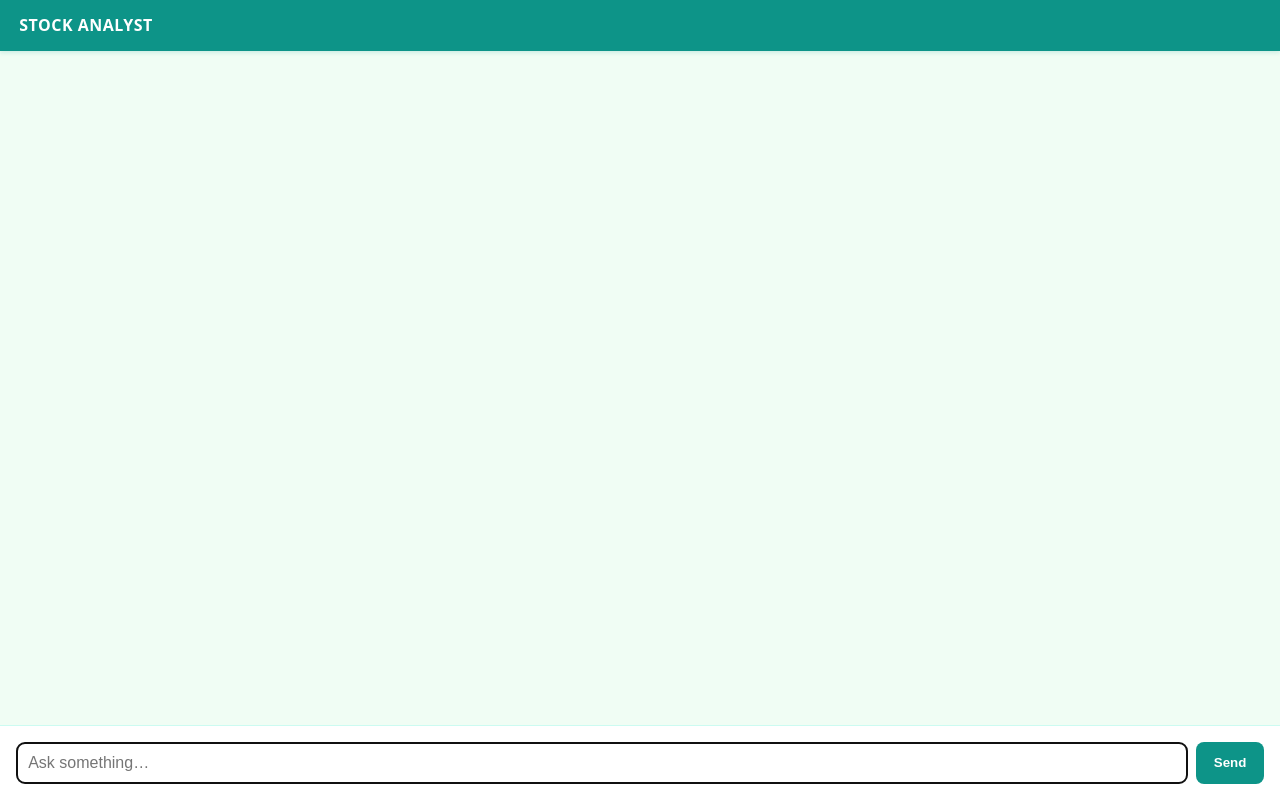
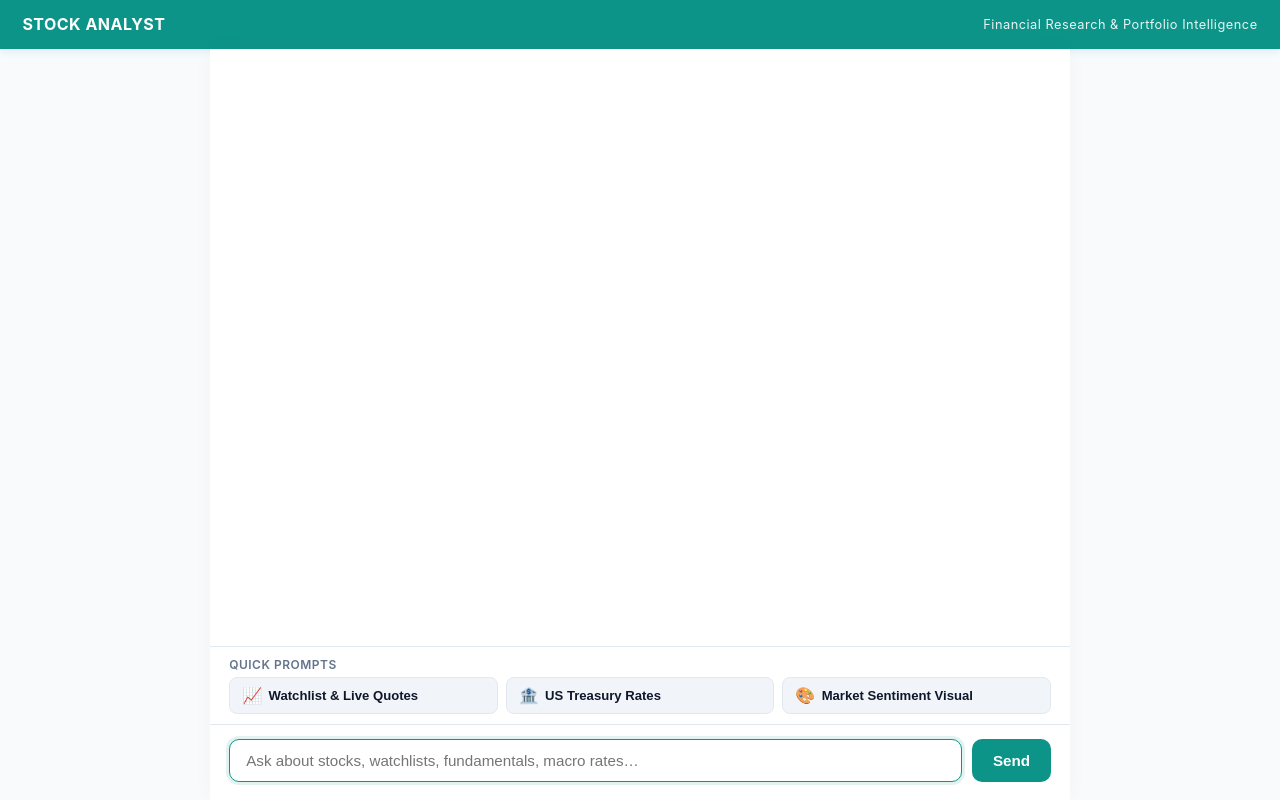
Before and after one commit to nasa7733/buildwithgemini-stock-analyst, a plain HTML site: page frontend/static/index.html in a window 1280 px wide. Drawn offline with nearby package versions, Linux system fonts and the light colour scheme.

Commit message:
Add clickable example prompt pills and polished dialogue layout with avatars

```diff
--- a/frontend/static/index.html
+++ b/frontend/static/index.html
@@ -8,57 +8,277 @@
      corp network), icons fall back to showing their name as text. -->
 <link rel="stylesheet" href="https://fonts.googleapis.com/css2?family=Material+Symbols+Outlined">
 <style>
-  :root { --accent:#0d9488; --accent-hover:#0f766e; --bg:#f0fdf4; --border:#ccfbf1; }
+  :root {
+    --accent:#0d9488;
+    --accent-hover:#0f766e;
+    --accent-light:#ccfbf1;
+    --accent-glow:rgba(13,148,136,0.12);
+    --bg:#f8fafc;
+    --chat-bg:#ffffff;
+    --border:#e2e8f0;
+    --text-primary:#0f172a;
+    --text-secondary:#64748b;
+  }
   * { box-sizing:border-box; }
-  body { margin:0; font-family:system-ui,sans-serif; background:var(--bg); display:flex; flex-direction:column; height:100vh; }
-  header { background:var(--accent); color:#fff; padding:.9rem 1.2rem; font-weight:700; letter-spacing:0.5px; box-shadow:0 2px 4px rgba(13,148,136,0.15); }
-  #log { flex:1; overflow-y:auto; padding:1.2rem; max-width:780px; width:100%; margin:0 auto; }
-  .msg { margin:.6rem 0; }
-  .msg.user { text-align:right; }
-  .bubble { display:inline-block; padding:.6rem .9rem; border-radius:12px; background:#fff; border:1px solid var(--border); text-align:left; max-width:90%; white-space:pre-wrap; }
-  .msg.user .bubble { background:var(--accent); color:#fff; border:none; }
+  body {
+    margin:0;
+    font-family:-apple-system,BlinkMacSystemFont,"Segoe UI",Roboto,Helvetica,Arial,sans-serif;
+    background:var(--bg);
+    display:flex;
+    flex-direction:column;
+    height:100vh;
+    color:var(--text-primary);
+  }
+  header {
+    background:var(--accent);
+    color:#fff;
+    padding:0.9rem 1.4rem;
+    font-weight:700;
+    letter-spacing:0.5px;
+    box-shadow:0 2px 8px var(--accent-glow);
+    display:flex;
+    align-items:center;
+    justify-content:space-between;
+  }
+  header .tagline {
+    font-size:0.8rem;
+    font-weight:400;
+    opacity:0.9;
+  }
+  .chat-container {
+    flex:1;
+    display:flex;
+    flex-direction:column;
+    max-width:860px;
+    width:100%;
+    margin:0 auto;
+    overflow:hidden;
+    background:var(--chat-bg);
+    box-shadow:0 0 20px rgba(0,0,0,0.03);
+  }
+  #log {
+    flex:1;
+    overflow-y:auto;
+    padding:1.4rem;
+    display:flex;
+    flex-direction:column;
+    gap:1rem;
+  }
+  .msg {
+    display:flex;
+    gap:0.75rem;
+    align-items:flex-start;
+    animation:fadeIn 0.2s ease-in-out;
+  }
+  @keyframes fadeIn {
+    from { opacity:0; transform:translateY(4px); }
+    to { opacity:1; transform:translateY(0); }
+  }
+  .msg.user {
+    flex-direction:row-reverse;
+  }
+  .avatar {
+    width:34px;
+    height:34px;
+    border-radius:50%;
+    display:flex;
+    align-items:center;
+    justify-content:center;
+    font-size:0.9rem;
+    font-weight:600;
+    flex-shrink:0;
+  }
+  .msg.agent .avatar {
+    background:var(--accent-light);
+    color:var(--accent);
+    border:1px solid rgba(13,148,136,0.3);
+  }
+  .msg.user .avatar {
+    background:var(--accent);
+    color:#fff;
+  }
+  .bubble {
+    display:inline-block;
+    padding:0.75rem 1rem;
+    border-radius:14px;
+    background:#fff;
+    border:1px solid var(--border);
+    text-align:left;
+    max-width:85%;
+    white-space:pre-wrap;
+    line-height:1.5;
+    box-shadow:0 1px 2px rgba(0,0,0,0.04);
+  }
+  .msg.user .bubble {
+    background:var(--accent);
+    color:#fff;
+    border:none;
+    border-bottom-right-radius:4px;
+  }
+  .msg.agent .bubble {
+    border-bottom-left-radius:4px;
+  }
   /* When the reply is an A2UI card, drop the bubble chrome so the card stands alone. */
-  .bubble.rich { background:transparent; border:none; padding:0; max-width:100%; white-space:normal; }
-  form { display:flex; gap:.5rem; padding:1rem; border-top:1px solid var(--border); background:#fff; }
-  input { flex:1; padding:.7rem; border:1px solid var(--border); border-radius:8px; font-size:1rem; }
-  button { padding:.7rem 1.1rem; border:none; border-radius:8px; background:var(--accent); color:#fff; font-weight:600; cursor:pointer; }
+  .bubble.rich { background:transparent; border:none; padding:0; max-width:100%; white-space:normal; box-shadow:none; }
+
+  /* Example Prompt Suggestions Row */
+  .suggestions-wrapper {
+    padding:0.6rem 1.2rem;
+    background:var(--chat-bg);
+    border-top:1px solid var(--border);
+    display:flex;
+    flex-direction:column;
+    gap:0.35rem;
+  }
+  .suggestions-label {
+    font-size:0.75rem;
+    font-weight:600;
+    text-transform:uppercase;
+    color:var(--text-secondary);
+    letter-spacing:0.5px;
+  }
+  .suggestions-row {
+    display:grid;
+    grid-template-columns:repeat(3, 1fr);
+    gap:0.5rem;
+  }
+  .suggestion-pill {
+    background:#f1f5f9;
+    border:1px solid var(--border);
+    border-radius:8px;
+    padding:0.5rem 0.75rem;
+    font-size:0.82rem;
+    color:var(--text-primary);
+    text-align:left;
+    cursor:pointer;
+    transition:all 0.15s ease;
+    display:flex;
+    align-items:center;
+    gap:0.4rem;
+  }
+  .suggestion-pill:hover {
+    background:var(--accent-light);
+    border-color:var(--accent);
+    color:var(--accent-hover);
+    transform:translateY(-1px);
+  }
+  .suggestion-pill span.icon {
+    font-size:1rem;
+    color:var(--accent);
+  }
+
+  form {
+    display:flex;
+    gap:0.6rem;
+    padding:0.9rem 1.2rem 1.1rem;
+    background:var(--chat-bg);
+    border-top:1px solid var(--border);
+  }
+  input {
+    flex:1;
+    padding:0.75rem 1rem;
+    border:1px solid var(--border);
+    border-radius:10px;
+    font-size:0.95rem;
+    outline:none;
+    transition:border-color 0.15s ease;
+  }
+  input:focus {
+    border-color:var(--accent);
+    box-shadow:0 0 0 3px var(--accent-glow);
+  }
+  button {
+    padding:0.75rem 1.3rem;
+    border:none;
+    border-radius:10px;
+    background:var(--accent);
+    color:#fff;
+    font-weight:600;
+    font-size:0.95rem;
+    cursor:pointer;
+    transition:background 0.15s ease;
+    display:flex;
+    align-items:center;
+    gap:0.3rem;
+  }
+  button:hover {
+    background:var(--accent-hover);
+  }
 
   /* --- A2UI component styles (Card, Column, Row, Text, Divider, List, Image, Icon) --- */
-  .a2card { border:1px solid var(--border); border-radius:12px; padding:1rem; background:#fff; box-shadow:0 1px 3px rgba(0,0,0,.06); max-width:100%; }
+  .a2card { border:1px solid var(--border); border-radius:12px; padding:1.1rem; background:#fff; box-shadow:0 2px 6px rgba(0,0,0,.05); max-width:100%; }
   .a2card + .a2card, .a2col > .a2card { margin-top:.6rem; }
   .a2col { display:flex; flex-direction:column; gap:.4rem; }
   .a2row { display:flex; flex-direction:row; gap:.6rem; align-items:center; flex-wrap:wrap; }
   .a2row.between { justify-content:space-between; }
   .a2text { margin:0; line-height:1.4; }
-  .a2text.a2-h1 { font-size:1.5rem; font-weight:700; }
-  .a2text.a2-h2 { font-size:1.25rem; font-weight:700; }
-  .a2text.a2-h3 { font-size:1.1rem; font-weight:600; }
-  .a2text.a2-h4 { font-size:1rem; font-weight:600; }
-  .a2text.a2-caption { font-size:.85rem; color:#666; }
+  .a2text.a2-h1 { font-size:1.4rem; font-weight:700; color:var(--text-primary); }
+  .a2text.a2-h2 { font-size:1.2rem; font-weight:700; color:var(--text-primary); }
+  .a2text.a2-h3 { font-size:1.05rem; font-weight:600; }
+  .a2text.a2-h4 { font-size:0.95rem; font-weight:600; }
+  .a2text.a2-caption { font-size:.82rem; color:var(--text-secondary); }
   .a2divider { border:none; border-top:1px solid var(--border); margin:.4rem 0; width:100%; }
   .a2img { max-width:100%; border-radius:8px; display:block; }
   .material-symbols-outlined { font-family:'Material Symbols Outlined'; font-size:1.25rem; line-height:1; vertical-align:middle; color:var(--accent); }
 </style>
 </head>
 <body>
-<header>STOCK ANALYST</header>
-<div id="log"></div>
-<form id="form">
-  <input id="input" placeholder="Ask something…" autocomplete="off" autofocus>
-  <button>Send</button>
-</form>
+<header>
+  <div>STOCK ANALYST</div>
+  <div class="tagline">Financial Research & Portfolio Intelligence</div>
+</header>
+<div class="chat-container">
+  <div id="log"></div>
+  <div class="suggestions-wrapper">
+    <div class="suggestions-label">Quick Prompts</div>
+    <div class="suggestions-row">
+      <button type="button" class="suggestion-pill" data-prompt="What is the live stock price of NVDA and what stocks are in my watchlist?">
+        <span class="icon">📈</span>
+        <span>Watchlist & Live Quotes</span>
+      </button>
+      <button type="button" class="suggestion-pill" data-prompt="What are the latest US Treasury benchmark yields and macro interest rates?">
+        <span class="icon">🏦</span>
+        <span>US Treasury Rates</span>
+      </button>
+      <button type="button" class="suggestion-pill" data-prompt="Generate a bullish market sentiment visual graphic for NVDA">
+        <span class="icon">🎨</span>
+        <span>Market Sentiment Visual</span>
+      </button>
+    </div>
+  </div>
+  <form id="form">
+    <input id="input" placeholder="Ask about stocks, watchlists, fundamentals, macro rates…" autocomplete="off" autofocus>
+    <button type="submit">Send</button>
+  </form>
+</div>
+
 
 <script>
 const log = document.getElementById("log");
 const form = document.getElementById("form");
 const input = document.getElementById("input");
 
+// Wire suggestion pills to auto-fill and submit
+document.querySelectorAll(".suggestion-pill").forEach(pill => {
+  pill.addEventListener("click", () => {
+    const prompt = pill.getAttribute("data-prompt");
+    if (prompt) {
+      input.value = prompt;
+      form.requestSubmit();
+    }
+  });
+});
+
 function el(tag, cls, text) { const e = document.createElement(tag); if (cls) e.className = cls; if (text != null) e.textContent = text; return e; }
 
 function bubble(who) {
   const m = el("div", "msg " + who);
+  const avatar = el("div", "avatar", who === "user" ? "U" : "AI");
   const b = el("div", "bubble");
-  m.appendChild(b); log.appendChild(m); log.scrollTop = log.scrollHeight;
+  m.appendChild(avatar);
+  m.appendChild(b);
+  log.appendChild(m);
+  log.scrollTop = log.scrollHeight;
   return b;
 }
 
```
